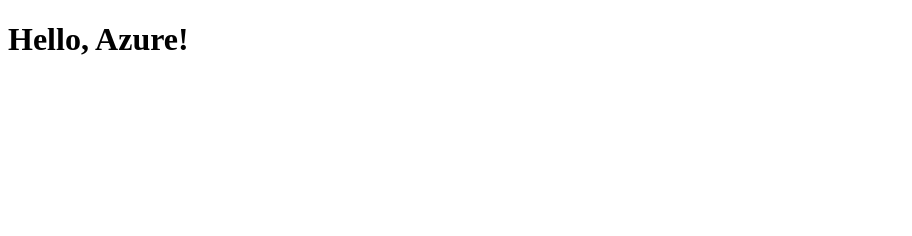
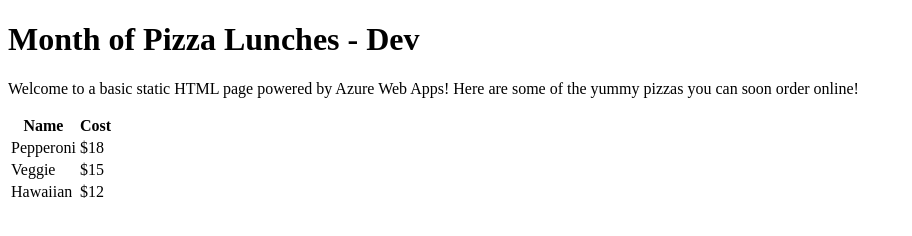
Before and after one commit to abhaydesai01/azuretest, a plain HTML site: page index.html in a window 1280 px wide. Shown: the whole page, without its empty margins (0-912 px from the left). Drawn offline with Linux system fonts and the light colour scheme.

Commit message:
Update index.html

```diff
--- a/index.html
+++ b/index.html
@@ -1,9 +1,30 @@
 <!DOCTYPE html>
 <html>
-<head>
-    <title>My Azure Web App</title>
-</head>
-<body>
-    <h1>Hello, Azure!</h1>
-</body>
+
+  <head>
+    <meta charset="UTF-8">
+    <title>MoL Pizza Store</title>
+  </head>
+
+  <body>
+    <h1>Month of Pizza Lunches - Dev</h1>
+    <p>Welcome to a basic static HTML page powered by Azure Web Apps! Here are some of the yummy pizzas you can soon order online!</p>
+
+    <table>
+      <tr>
+        <th>Name</th><th>Cost</th>
+      </tr>
+      <tr>
+        <td>Pepperoni</td><td>$18</td>
+      </tr>
+      <tr>
+        <td>Veggie</td><td>$15</td>
+      </tr>
+      <tr>
+        <td>Hawaiian</td><td>$12</td>
+      </tr>
+    </table>
+
+  </body>
+
 </html>
```
